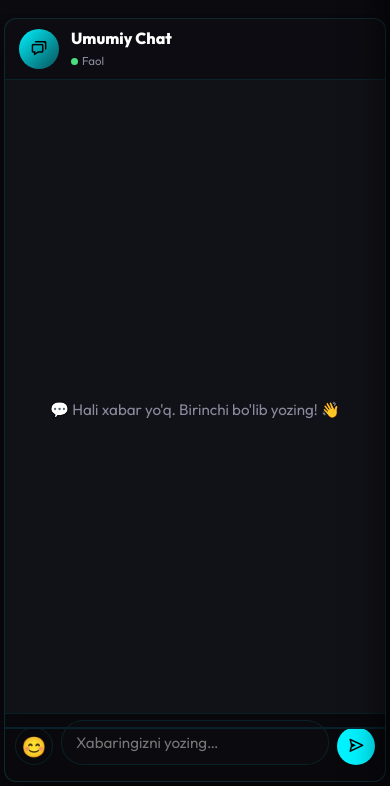
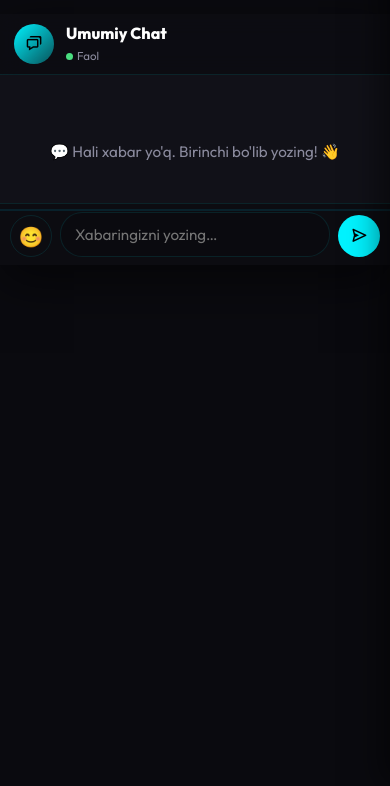
Before and after one commit to lucky2007pro/anime_zakaz, a Django app: page /chat/ in a window 390 px wide. Shown: the part 58-844 px from the top of the page. Run offline with Django 5.2, Linux system fonts and the light colour scheme; the visitor is signed in with stand-in values (Sample User, id 1); data comes from the database, SQL or seed files in the repository; data that the repository does not hold is empty.

Commit message:
Fix mobile chat input visibility - input always visible on phone

```diff
--- a/my_app/templates/chat.html
+++ b/my_app/templates/chat.html
@@ -102,7 +102,6 @@ main.main-content {
     overscroll-behavior-y: contain;
     scroll-behavior: smooth;
     -webkit-overflow-scrolling: touch;
-    touch-action: pan-y;
 }
 
 .chat-box::-webkit-scrollbar { width: 5px; }
@@ -146,7 +145,6 @@ main.main-content {
     gap: 8px;
     width: 100%;
     animation: msgIn 0.18s ease;
-    touch-action: pan-y;
 }
 
 @keyframes msgIn {
@@ -699,76 +697,56 @@ main.main-content {
 
 @media (max-width: 768px) {
     main.main-content {
-        padding: 6px;
-        padding-top: max(6px, env(safe-area-inset-top));
+        height: var(--app-height, 100dvh);
+        padding: 0;
         align-items: stretch;
-        height: calc(100dvh - 72px);
-        height: calc(100svh - 72px);
-        overflow: hidden;
     }
     .chat-container {
         width: 100%;
         max-width: 100%;
         margin: 0;
-        border-radius: 14px;
+        border-radius: 0;
+        border: none;
         height: 100%;
         min-height: 0;
-        border: 1px solid var(--glass-border);
     }
-    .chat-header { border-radius: 14px 14px 0 0; padding: 10px 14px; }
+    .chat-header {
+        border-radius: 0;
+        padding: 10px 14px;
+    }
     .chat-box {
-        padding: 10px 12px;
+        padding: 12px 10px;
         padding-bottom: 8px;
     }
-    .message { max-width: 82%; }
-    .message-body { font-size: 0.9rem; }
+    .message-wrapper[data-own="true"] .msg-avatar {
+        display: none;
+    }
+    .message {
+        max-width: 85%;
+    }
+    .message-body {
+        font-size: 0.95rem;
+    }
     .chat-form {
         padding: 8px 10px;
         padding-bottom: calc(8px + max(0px, env(safe-area-inset-bottom)));
-        border-radius: 0 0 14px 14px;
-        min-height: 54px;
+        border-radius: 0;
+        border-bottom: none;
+        border-left: none;
+        border-right: none;
     }
-    .sticker-panel { bottom: 54px; }
-    .sticker-grid { gap: 3px; padding: 8px 10px; }
-    .sticker-item { font-size: 1.25rem; padding: 4px; }
-    #scrollDownBtn { bottom: calc(62px + max(0px, env(safe-area-inset-bottom))); }
+    .sticker-panel {
+        bottom: 54px;
+    }
 }
 
 @media (max-width: 480px) {
-    main.main-content {
-        height: calc(100dvh - 72px);
-        height: calc(100svh - 72px);
-        padding: 4px;
-        padding-top: max(4px, env(safe-area-inset-top));
-        overflow: hidden;
-        display: flex;
-        flex-direction: column;
+    .chat-box {
+        padding: 12px 10px;
     }
-    .message { max-width: 90%; }
-    .msg-avatar { width: 26px; height: 26px; font-size: 0.65rem; }
-    .chat-container {
-        height: 100%;
-        flex: 1;
-        display: flex;
-        flex-direction: column;
-        border-radius: 12px;
-        border: 1px solid var(--glass-border);
+    .message {
+        max-width: 85%;
     }
-    .chat-box {
-        flex: 1;
-    }
-    .chat-form {
-        padding: 6px 10px;
-        padding-bottom: calc(6px + max(10px, env(safe-area-inset-bottom)));
-        min-height: 52px;
-        align-items: flex-end;
-        background: rgba(0,0,0,0.45);
-        backdrop-filter: blur(10px);
-        border-radius: 0 0 12px 12px;
-    }
-    .sticker-toggle,
-    .send-btn { width: 38px; height: 38px; }
-    .sticker-panel { bottom: 52px; }
 }
 </style>
 {% endblock %}
@@ -1004,25 +982,19 @@ function cancelReply() {
 }
 
 /* =========================================================
-   MOBILE KEYBOARD FIX — visualViewport API
-   iOS/Android da klaviatura ochilganda forma ko'rinmay qolmasin
+   MOBILE KEYBOARD FIX — CSS Variables bilan (YANGILANGAN)
    ========================================================= */
 (function () {
-    const container = document.querySelector('.chat-container');
-    const mainEl    = document.querySelector('main.main-content');
     const chatBoxEl = document.getElementById('chatBox');
-    if (!container || !mainEl) return;
 
     function applyViewport() {
         const vv = window.visualViewport;
         if (!vv) return;
-        const h = vv.height;
-        // faqat mobil qurilmalarda
-        if (window.innerWidth <= 900) {
-            mainEl.style.height  = h + 'px';
-            container.style.height = h + 'px';
-            // scroll ni pastga ushlab tur
-            if (chatBoxEl) chatBoxEl.scrollTop = chatBoxEl.scrollHeight;
+
+        document.documentElement.style.setProperty('--app-height', `${vv.height}px`);
+
+        if (window.innerWidth <= 900 && chatBoxEl) {
+            chatBoxEl.scrollTop = chatBoxEl.scrollHeight;
         }
     }
 
```
